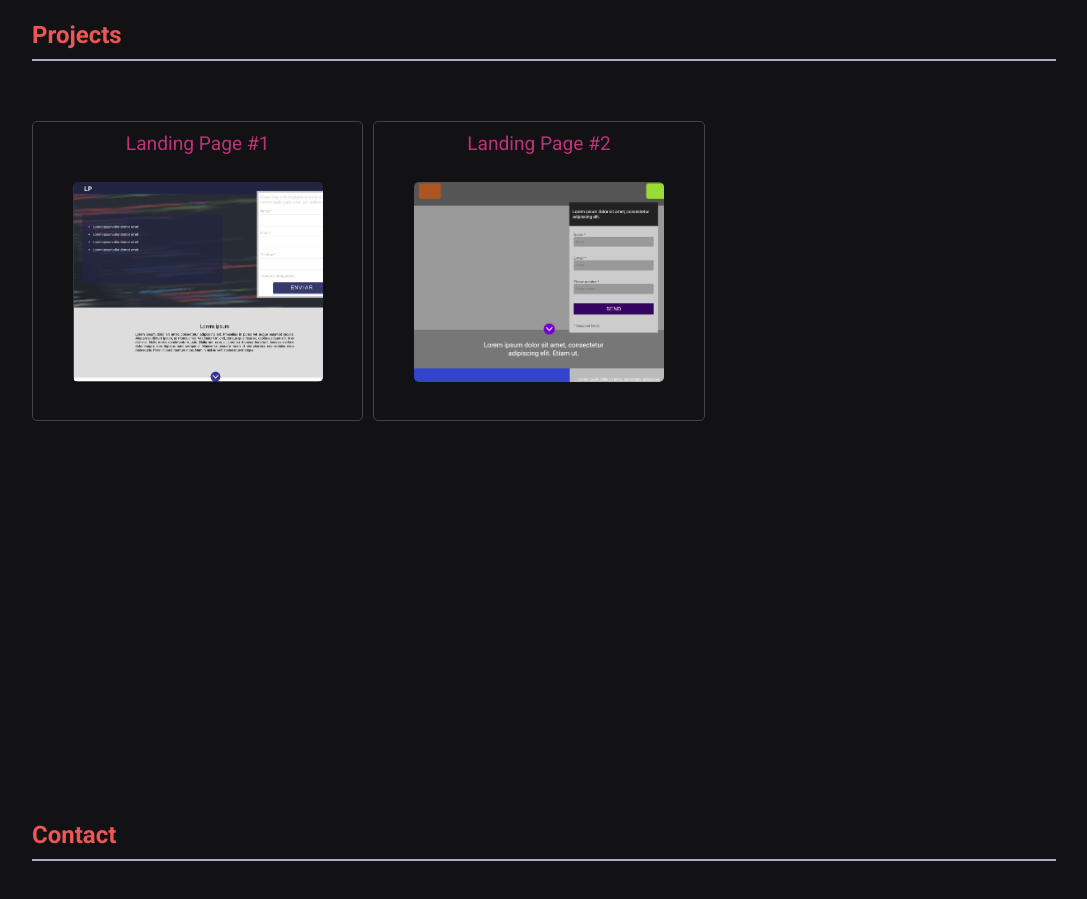
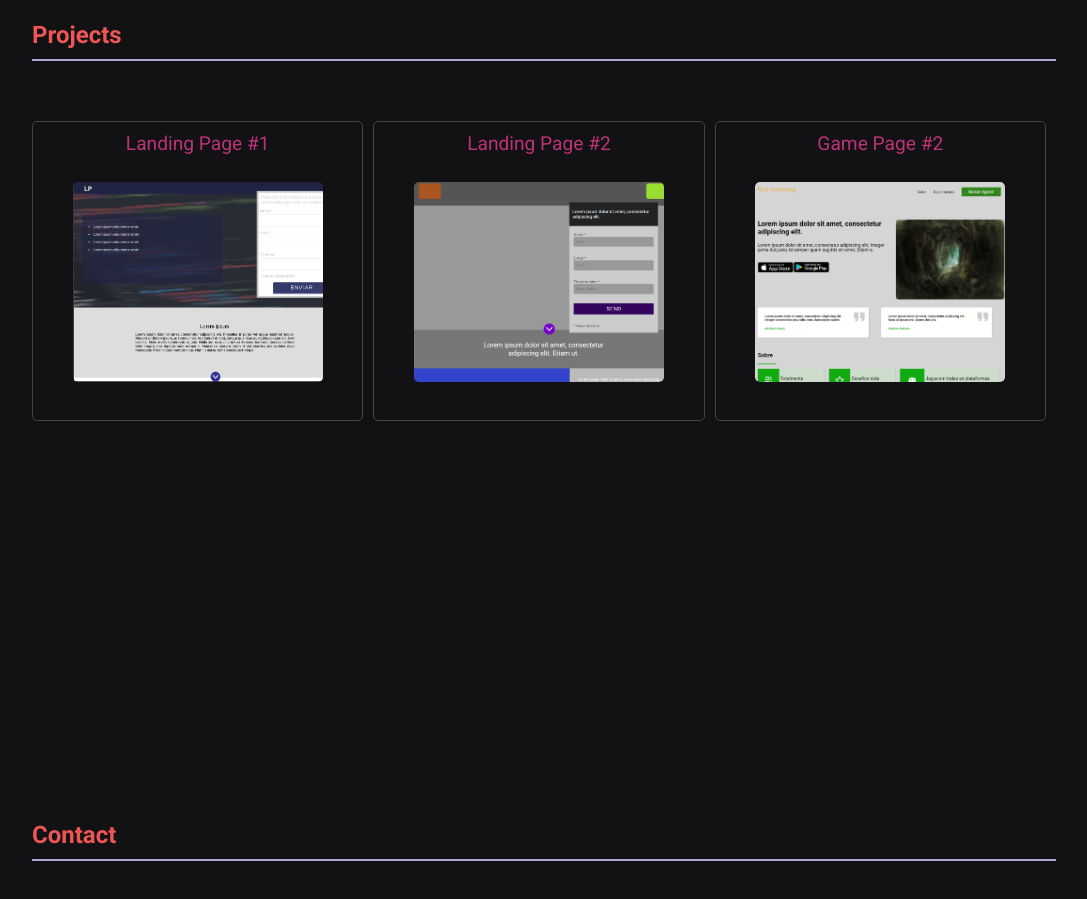
Before and after one commit to Miguel-Panuto/portfolio, a React (Create React App) app: page / in a window 1280 px wide. Shown: the part 2640-3539 px from the top of the page, without its empty margins (96-1183 px from the left). Built offline with nearby package versions, Linux system fonts and the light colour scheme; the HTML template or start-up script is replaced by a standard one.

Commit message:
New project

```diff
--- a/src/pages/Projects/index.js
+++ b/src/pages/Projects/index.js
@@ -5,6 +5,7 @@ import { ProjectsContainer } from "./styles";
 import ProjectContainer from "./components/ProjectContainer";
 import LandPage from "../../assets/images/LandingPage.png";
 import LandPage2 from "../../assets/images/LandingPage2.png";
+import GameLandingPage from "../../assets/images/GameLandingPage.png";
 
 export default function Projects() {
   return (
@@ -24,6 +25,11 @@ export default function Projects() {
             image={LandPage2}
             link="https://miguel-panuto.github.io/landing-page-example-2/"
           />
+          <ProjectContainer
+            title="Game Page #2"
+            image={GameLandingPage}
+            link="https://miguel-panuto.github.io/game-landing-page-example/"
+          />
         </ProjectsContainer>
       </Container>
     </Page>
```
Also changed, not shown: src/assets/images/GameLandingPage.png (added).
